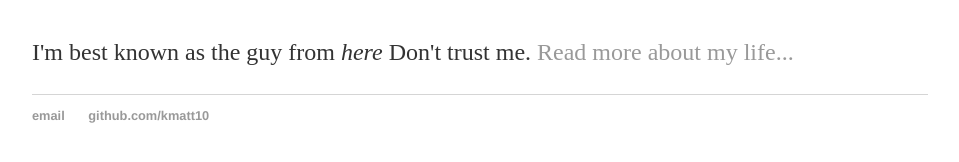
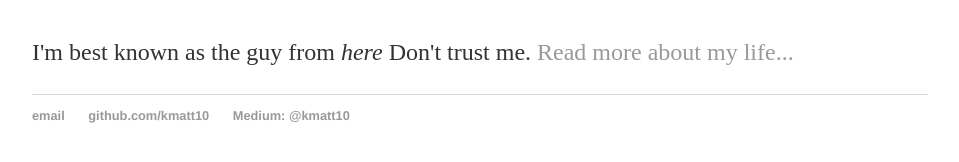
Before and after one commit to kmatt10/kmatt10.github.io, a Jekyll site: the page built from index.html, in a window 1280 px wide. Shown: the part 161-323 px from the top of the page, without its empty margins (160-1119 px from the left). Built offline with Jekyll 4.4.1, drawn with Linux system fonts in a browser that asks for light colours.

Commit message:
Update default.html
added medium handle

```diff
--- a/_layouts/default.html
+++ b/_layouts/default.html
@@ -23,6 +23,7 @@
 	    		<ul>
 	        		<li><a href="mailto:kmatt10@gmail.com">email</a></li>
 	        		<li><a href="https://github.com/kmatt10">github.com/kmatt10</a></li>
+				<li><a href="https://medium.com/@kmatt10">Medium: @kmatt10</a></li>
 				</ul>
 			</footer>
 		</body>
```
